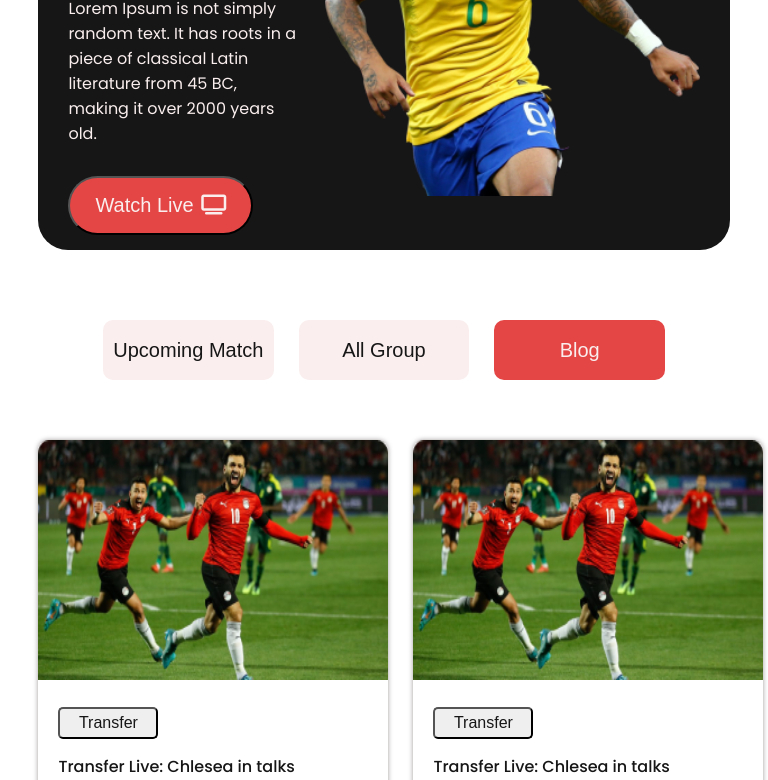
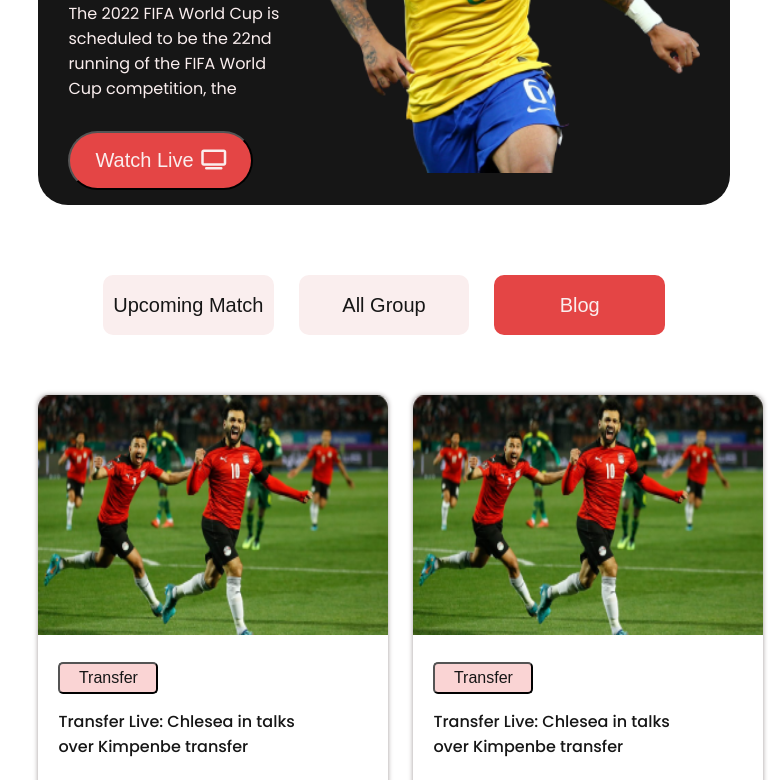
Before and after one commit to Shihab0/world-cup, a plain HTML site: page index.html in a window 768 px wide. Shown: the part 314-1094 px from the top of the page. Drawn offline with Linux system fonts and the light colour scheme.

Commit message:
Dummy text and hover effect done

```diff
--- a/index.html
+++ b/index.html
@@ -23,8 +23,7 @@
     <section class="top-section">
         <div class="top-section-info">
             <h1 class="section-heading">The Greatest show on the earth</h1>
-            <p class="section-description">Contrary to popular belief, Lorem Ipsum is not simply
-            random text. It has roots in a piece of classical Latin literature from 45 BC, making it over 2000 years old.</p>
+            <p class="section-description">The 2022 FIFA World Cup is scheduled to be the 22nd running of the FIFA World Cup competition, the quadrennial international men's football championship. </p>
             <button class="cool-btn">Watch Live <i class="fas fa-tv"></i></button>
         </div>
         <div class="top-section-img">
--- a/style.css
+++ b/style.css
@@ -146,6 +146,7 @@ body{
     color: #161616;
     margin-left: 20px;
     margin-bottom: 15px;
+    background-color: #fad4d4;
 }
 .blog-card p{
     width: 272px;
@@ -370,9 +371,13 @@ hr{
     .top-section h1{
         font-size: 40px;
         line-height: 50px;
+        margin-top: 30px;
     }
     .top-section p{
         font-size: 16px;
+        height: 100px;
+        overflow: hidden;
+        text-overflow: ellipsis;
     }
     .top-section img{
         width: 375px;
```
